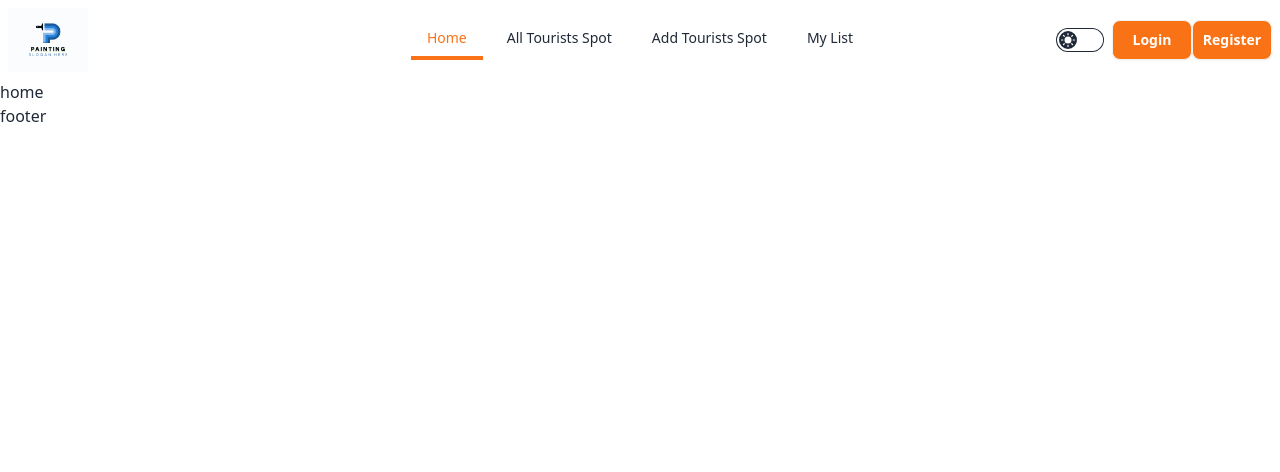
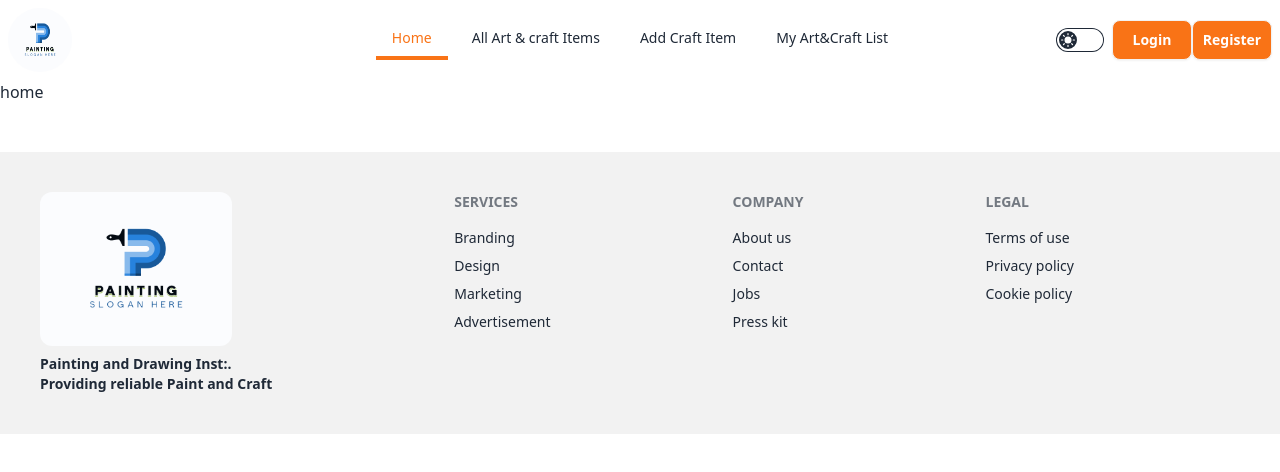
Before and after one commit to KhEliash/Painting-Drawing-Client, a React (Vite) app: page / in a window 1280 px wide. Shown: the top 472 px of the page. Built offline with nearby package versions, Linux system fonts and the light colour scheme; no server answers.

Commit message:
Footer and adding two private route and couples of renaming

```diff
--- a/src/Components/AddSpot.jsx
+++ b/src/Components/AddCraft.jsx
@@ -1,6 +1,6 @@
 import React from 'react';
 
-const AddSpot = () => {
+const AddCraft = () => {
     return (
         <div>
             add
@@ -8,4 +8,4 @@ const AddSpot = () => {
     );
 };
 
-export default AddSpot;
+export default AddCraft;
--- a/src/Components/AllSpot.jsx
+++ b/src/Components/AllCraft.jsx
@@ -1,6 +1,6 @@
 
 
-const AllSpot = () => {
+const AllCraft = () => {
     return (
         <div>
             AllSpot
@@ -8,4 +8,4 @@ const AllSpot = () => {
     );
 };
 
-export default AllSpot;
+export default AllCraft;
--- /dev/null
+++ b/src/Components/Error.jsx
@@ -0,0 +1,30 @@
+
+import { Link, useRouteError } from "react-router-dom";
+import img from "../assets/404.jpg";
+import { Helmet } from "react-helmet";
+
+const Error = () => {
+  const error = useRouteError();
+  console.error(error);
+  return (
+    <div className="text-center mt-3 space-y-3">
+      <Helmet>
+        <title>Error - Factory Fusion</title>
+      </Helmet>
+
+      <h1 className="text-3xl font-bold text-red-500">Oops!</h1>
+      <p>Sorry, an unexpected error has occurred.</p>
+      <p>
+        <i>{error.statusText || error.message}</i>
+      </p>
+      <Link>
+        <button className="btn bg-gray-900 text-white hover:text-black">
+          Go Home
+        </button>
+      </Link>
+      <img src={img} alt="" className="w-full h-[500px]" />
+    </div>
+  );
+};
+
+export default Error;
--- a/src/Components/Footer.jsx
+++ b/src/Components/Footer.jsx
@@ -1,11 +1,38 @@
-
+import logo from "../../public/logodesign.png";
 
 const Footer = () => {
-    return (
-        <div>
-            footer
-        </div>
-    );
+  return (
+    <footer className="footer p-10 bg-base-200 text-base-content mt-12">
+      <aside>
+        <img src={logo} alt="logo" className="w-48 rounded-xl" />
+        <h3 className="font-bold">
+          Painting and Drawing Inst:.
+          <br />
+          Providing reliable Paint and Craft
+        </h3>
+      </aside>
+      <nav>
+        <h6 className="footer-title">Services</h6>
+        <a className="link link-hover">Branding</a>
+        <a className="link link-hover">Design</a>
+        <a className="link link-hover">Marketing</a>
+        <a className="link link-hover">Advertisement</a>
+      </nav>
+      <nav>
+        <h6 className="footer-title">Company</h6>
+        <a className="link link-hover">About us</a>
+        <a className="link link-hover">Contact</a>
+        <a className="link link-hover">Jobs</a>
+        <a className="link link-hover">Press kit</a>
+      </nav>
+      <nav>
+        <h6 className="footer-title">Legal</h6>
+        <a className="link link-hover">Terms of use</a>
+        <a className="link link-hover">Privacy policy</a>
+        <a className="link link-hover">Cookie policy</a>
+      </nav>
+    </footer>
+  );
 };
 
 export default Footer;
--- a/src/Components/Navbar.jsx
+++ b/src/Components/Navbar.jsx
@@ -37,26 +37,26 @@ const Navbar = () => {
       </li>
       <li>
         <NavLink
-          to={"/allspot"}
+          to={"/allcraft"}
           className={({ isActive }) => {
             return isActive
               ? "text-orange-500 rounded-none border-4 border-t-0 border-x-0 border-b-orange-500"
               : "";
           }}
         >
-          All Tourists Spot
+          All Art & craft Items
         </NavLink>
       </li>
       <li>
         <NavLink
-          to={"/addspot"}
+          to={"/addcraft"}
           className={({ isActive }) => {
             return isActive
               ? "text-orange-500 rounded-none border-4 border-t-0 border-x-0 border-b-orange-500"
               : "";
           }}
         >
-          Add Tourists Spot
+         Add Craft Item
         </NavLink>
       </li>
       <li>
@@ -68,7 +68,7 @@ const Navbar = () => {
               : "";
           }}
         >
-          My List
+           My Art&Craft List
         </NavLink>
       </li>
     </>
@@ -118,7 +118,7 @@ const Navbar = () => {
           </ul>
         </div>
 
-        <img src={logo} alt="logo" className="h-8 lg:h-16 w-15 lg:w-30" />
+        <img src={logo} alt="logo" className="h-8 lg:h-16 w-8 lg:w-16 rounded-full" />
       </div>
       <div className="navbar-center hidden lg:flex">
         <ul className="menu menu-horizontal px-1 space-x-2">{links}</ul>
--- a/src/main.jsx
+++ b/src/main.jsx
@@ -4,33 +4,40 @@ import "./index.css";
 import { createBrowserRouter, RouterProvider } from "react-router-dom";
 import Root from "./Components/Root";
 import Home from "./Components/Home";
-import AllSpot from "./Components/AllSpot";
-import AddSpot from "./Components/AddSpot";
-import Mylist from "./Components/Mylist";
+  import Mylist from "./Components/Mylist";
 import LogIn from "./Components/LogIn";
 import Register from "./Components/Register";
 import AuthProvider from "./Authprovider/AuthProvider";
+import AddCraft from "./Components/AddCraft";
+import AllCraft from "./Components/AllCraft";
+import Error from "./Components/Error";
+import PrivetRouts from "./Routs/PrivateRouts";
 
 const router = createBrowserRouter([
   {
     path: "/",
     element: <Root></Root>,
+    errorElement:<Error></Error>,
     children: [
       {
         path: "/",
         element: <Home></Home>,
       },
       {
-        path: "/allspot",
-        element: <AllSpot></AllSpot>,
+        path: "/allcraft",
+        element: <AllCraft></AllCraft>,
       },
       {
-        path: "/addspot",
-        element: <AddSpot></AddSpot>,
+        path: "/addcraft",
+        element: <PrivetRouts>
+          <AddCraft></AddCraft>
+        </PrivetRouts>,
       },
       {
         path: "/mylist",
-        element: <Mylist></Mylist>,
+        element: <PrivetRouts>
+          <Mylist></Mylist>
+        </PrivetRouts>,
       },
       {
         path: "/login",
```
Also changed, not shown: src/assets/404.jpg (added).
